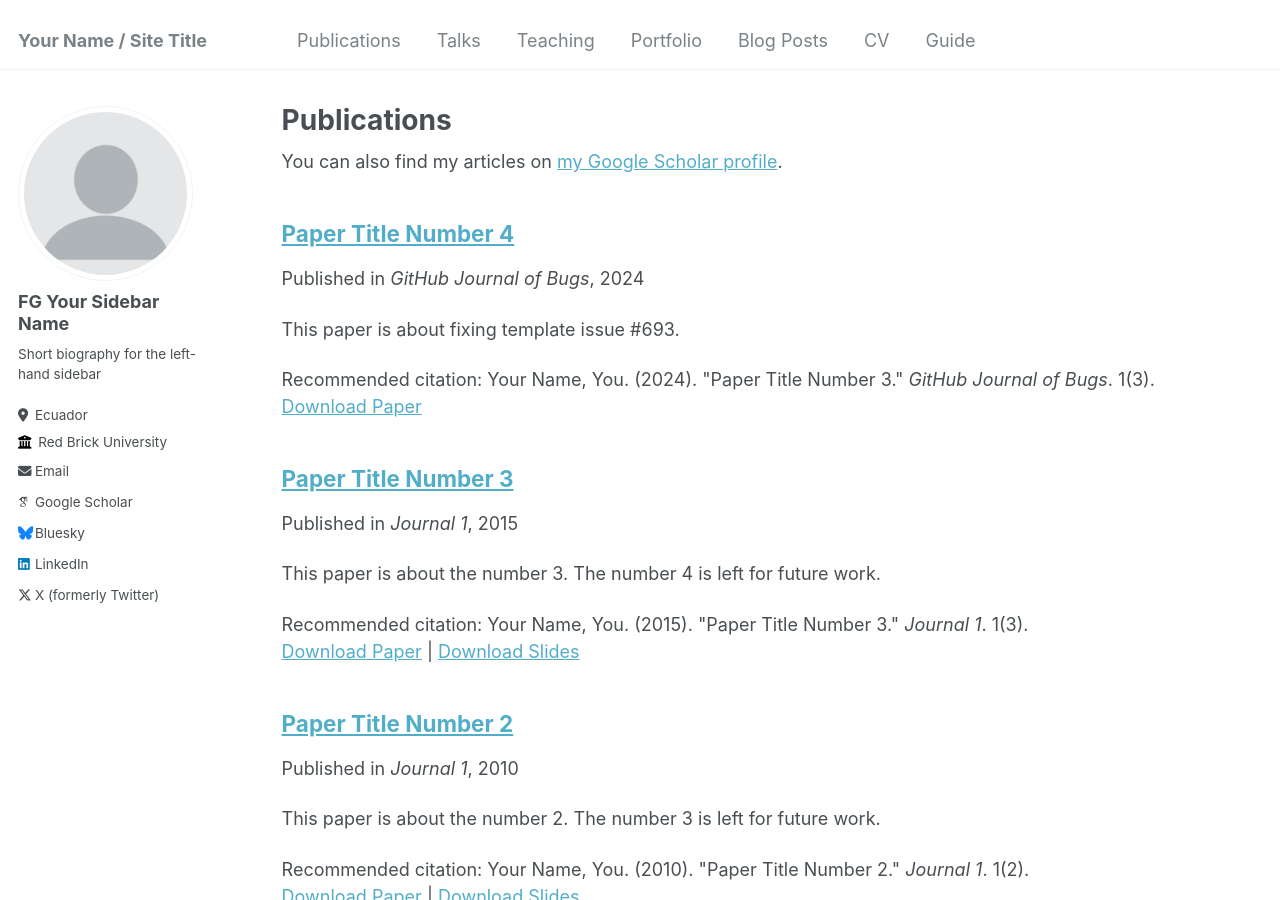
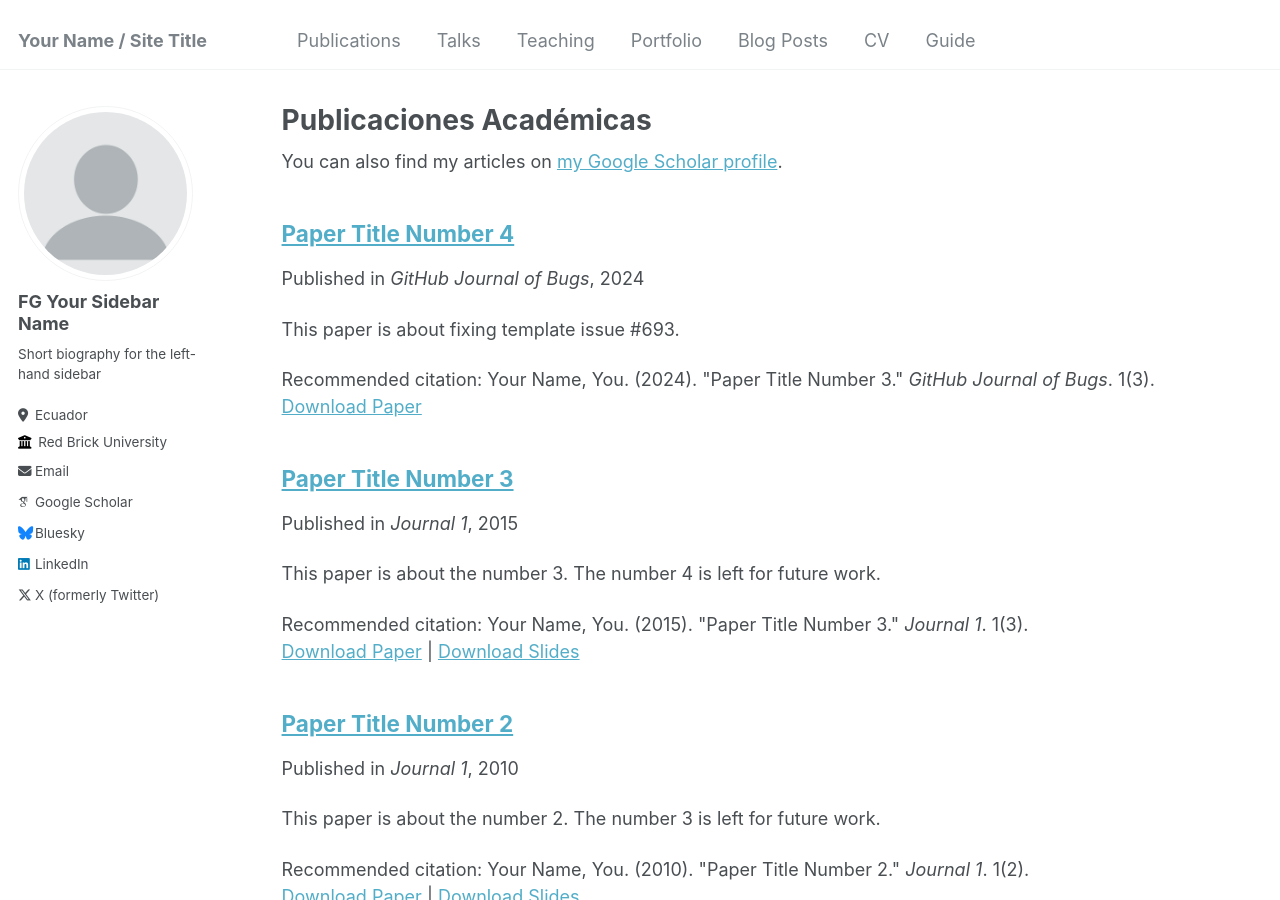
Before and after one commit to EnexFG/EnexFG.github.io, a Jekyll site: the page built from _pages/publications.md, in a window 1280 px wide and 900 px high. Built offline with Jekyll 4.4.1, drawn with Linux system fonts in a browser that asks for light colours; some web fonts are replaced.

Commit message:
Update publications.md

```diff
--- a/_pages/publications.md
+++ b/_pages/publications.md
@@ -1,7 +1,7 @@
 ---
 layout: archive
-title: "Publications"
-permalink: /publications/
+title: "Publicaciones Académicas"
+permalink: /publicaciones/
 author_profile: true
 ---
 
```
